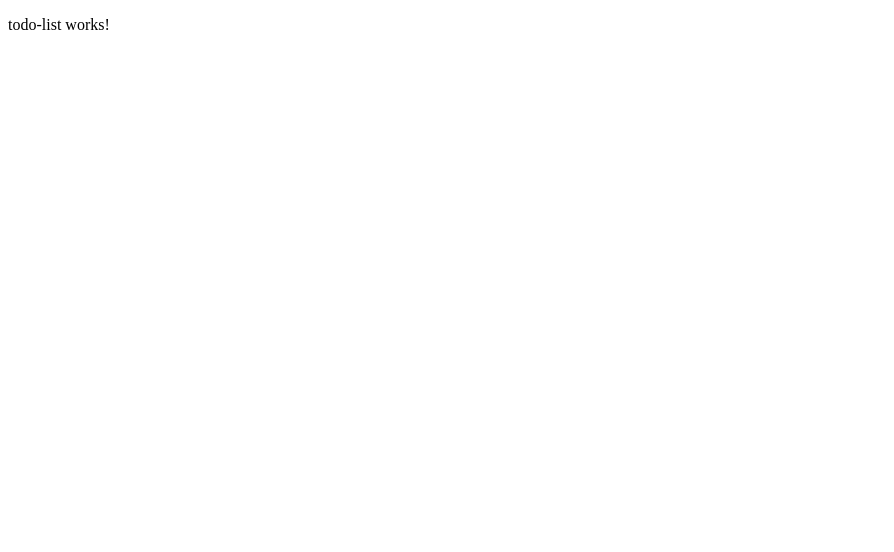
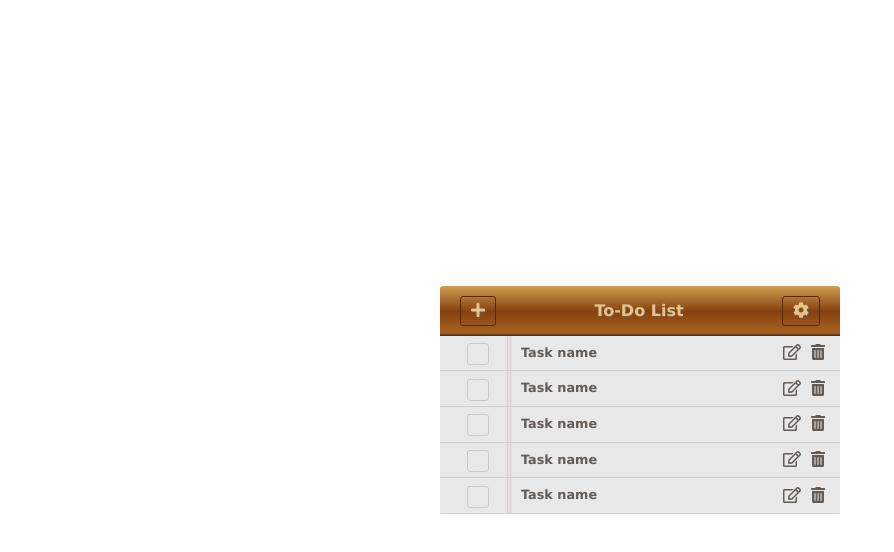
Before and after one commit to patryk-bejcer/mpc-todo-angular, an Angular app: page / in a window 1280 px wide. Shown: the top 552 px of the page, without its empty margins (0-894 px from the left). Built offline with nearby package versions, Linux system fonts and the light colour scheme.

Commit message:
Created HTML + SCSS structure for item/list/add components.

```diff
--- a/package.json
+++ b/package.json
@@ -19,6 +19,7 @@
     "@angular/platform-browser": "~10.0.4",
     "@angular/platform-browser-dynamic": "~10.0.4",
     "@angular/router": "~10.0.4",
+    "@fortawesome/fontawesome-free": "^5.14.0",
     "rxjs": "~6.5.5",
     "tslib": "^2.0.0",
     "zone.js": "~0.10.3"
--- a/src/app/app.component.scss
+++ b/src/app/app.component.scss
@@ -0,0 +1,6 @@
+.app-container {
+  height: 100%;
+  display: flex;
+  justify-content: center;
+  align-items: center;
+}
--- a/src/app/components/todo/todo-add/todo-add.component.html
+++ b/src/app/components/todo/todo-add/todo-add.component.html
@@ -1 +1,15 @@
-<p>todo-add works!</p>
+<div class="todo-add-popup">
+    <div class="todo-add-popup__close">
+      <i class="fas fa-times"></i>
+    </div>
+    <form class="todo-add-popup__form">
+      <label for="task-name">Please enter the task name</label>
+      <div class="todo-add-popup__input">
+        <input id="task-name" type="text">
+        <div class="todo-add-popup__add-btn">
+          <i class="fas fa-plus"></i>
+          <span>Add</span>
+        </div>
+      </div>
+    </form>
+</div>
--- a/src/app/components/todo/todo-add/todo-add.component.scss
+++ b/src/app/components/todo/todo-add/todo-add.component.scss
@@ -0,0 +1,62 @@
+@import "../../../../assets/scss/variables";
+
+.todo-add-popup {
+  display: none;
+  position: absolute;
+  width: 100%;
+  height: 100%;
+  left: 0;
+  top: 0;
+  //display: flex;
+  align-items: center;
+  justify-content: center;
+  background: #FFF;
+  flex-direction: column;
+  z-index: 1000;
+
+  &__close {
+    position: absolute;
+    right: 20px;
+    top: 10px;
+    background: transparent;
+    border: none;
+    font-size: 2rem;
+
+    &:hover {
+      cursor: pointer;
+    }
+  }
+
+  &__form {
+    //
+    label {
+      font-size: .875rem;
+    }
+  }
+
+  &__input {
+    display: flex;
+    margin-top: 5px;
+  }
+
+  &__add-btn {
+    border-radius: 3px;
+    padding: 8px 10px;
+    border:0;
+    color: $color-primary;
+    margin-left: .625rem;
+    background: $color-secondary;
+    font-size: .875rem;
+    transition: all .15s ease-in;
+
+    &:hover {
+      cursor: pointer;
+      background: $color-primary;
+      color:$color-secondary;
+    }
+
+    i {
+      margin-right: .5rem;
+    }
+  }
+}
--- a/src/app/components/todo/todo-item/todo-item.component.html
+++ b/src/app/components/todo/todo-item/todo-item.component.html
@@ -1 +1,23 @@
-<p>todo-item works!</p>
+<div class="todo-item">
+
+  <div class="todo-item__status">
+    <label class="custom-checkbox">
+      <input type="checkbox">
+      <span class="checkmark"></span>
+    </label>
+  </div>
+
+  <div class="todo-item__task">
+      <span class="todo-item__title">Task name</span>
+  </div>
+
+  <div class="todo-item__actions">
+    <div class="todo-item__btn todo-item__btn--edit">
+      <i class="far fa-edit"></i>
+    </div>
+    <div class="todo-item__btn todo-item__btn--remove">
+      <i class="fas fa-trash-alt"></i>
+    </div>
+  </div>
+
+</div>
--- a/src/app/components/todo/todo-item/todo-item.component.scss
+++ b/src/app/components/todo/todo-item/todo-item.component.scss
@@ -0,0 +1,53 @@
+@import "../../../../assets/scss/variables";
+
+.todo-item {
+  display: flex;
+  border-bottom: 1px solid $color-gray;
+
+  &__status {
+    display: flex;
+    align-items: center;
+    justify-content: center;
+    border-right: 1px solid $color-accent;
+    padding: 5px 5px 5px 27px;
+  }
+
+  &__task {
+    display: flex;
+    align-items: center;
+    border-left: 1px solid $color-accent;
+    margin-left: 2px;
+    padding: 10px;
+
+    span {
+      font-size: .8rem;
+      font-weight: bold;
+    }
+  }
+
+  &__actions {
+    display: flex;
+    align-items: center;
+    justify-self: flex-end;
+    margin-left: auto;
+    margin-right: 10px;
+  }
+
+  &__btn {
+    padding:0 5px;
+
+    i {
+      transition: color .15s ease-in-out;
+    }
+
+    &:hover {
+      &:hover {
+        cursor: pointer;
+
+        i {
+          color: $color-primary;
+        }
+      }
+    }
+  }
+}
--- a/src/app/components/todo/todo-list/todo-list.component.html
+++ b/src/app/components/todo/todo-list/todo-list.component.html
@@ -1 +1,25 @@
-<p>todo-list works!</p>
+<app-todo-add></app-todo-add>
+
+<div class="todo-list">
+
+  <div class="todo-list__nav">
+    <div class="todo-list__btn todo-list__btn--add">
+      <i class="fas fa-plus"></i>
+    </div>
+    <div class="todo-list__title">
+      <h1>To-Do List</h1>
+    </div>
+    <div class="todo-list__btn todo-list__btn--gear">
+      <i class="fas fa-cog"></i>
+    </div>
+  </div>
+
+  <div class="todo-list__tasks-list">
+    <app-todo-item></app-todo-item>
+    <app-todo-item></app-todo-item>
+    <app-todo-item></app-todo-item>
+    <app-todo-item></app-todo-item>
+    <app-todo-item></app-todo-item>
+  </div>
+
+</div>
--- a/src/app/components/todo/todo-list/todo-list.component.scss
+++ b/src/app/components/todo/todo-list/todo-list.component.scss
@@ -0,0 +1,58 @@
+@import "../../../../assets/scss/variables";
+@import "../../../../assets/scss/mixins";
+
+.todo-list {
+  background: $color-light;
+  max-width: 100%;
+  width: 400px;
+  border-radius: 3px;
+
+  @include respond-to('small') {
+    width: 100%;
+  }
+
+  &__nav {
+    @include default-gradient;
+    display: flex;
+    align-items: center;
+    justify-content: space-between;
+    padding: 5px 20px;
+    border-top-right-radius: 3px;
+    border-top-left-radius: 3px;
+  }
+
+  &__btn {
+    padding: 5px 10px;
+    border: 1px solid $color-secondary;
+    border-radius: 3px;
+    color: $color-primary;
+    text-shadow: $text-shadow-primary;
+
+    i {
+      transition: transform .3s ease-in-out;
+    }
+
+    &:hover {
+      cursor: pointer;
+
+      i {
+        transform: rotate(90deg);
+      }
+    }
+  }
+
+  &__title {
+    padding:0 10px;
+
+    h1 {
+      font-size: 1rem;
+      color: $color-primary;
+      text-shadow: $text-shadow-primary;
+    }
+  }
+
+  &__tasks-list {
+    min-height: 50px;
+  }
+
+}
--- a/src/assets/scss/_mixins.scss
+++ b/src/assets/scss/_mixins.scss
@@ -0,0 +1,34 @@
+// Default gradient.
+@mixin default-gradient {
+  background: #d09e4e;
+  background: -moz-linear-gradient(top, #d09e4e 0%, #854111 51%, #a9621e 94%, #4d2508 100%); /* FF3.6-15 */
+  background: -webkit-linear-gradient(top, #d09e4e 0%,#854111 51%,#a9621e 94%,#4d2508 100%); /* Chrome10-25,Safari5.1-6 */
+  background: linear-gradient(to bottom, #d09e4e 0%,#854111 51%,#a9621e 94%,#4d2508 100%); /* W3C, IE10+, FF16+, Chrome26+, Opera12+, Safari7+ */
+  filter: progid:DXImageTransform.Microsoft.gradient( startColorstr='#d09e4e', endColorstr='#4d2508',GradientType=0 ); /* IE6-9 */
+}
+
+// Define breakpoints.
+$breakpoints: (
+  'small':  576px,
+  'medium': 767px,
+  'large':  1200px
+) !default;
+
+// Mixin to manage responsive breakpoints
+// @param {String} $breakpoint - Breakpoint name
+// @require $breakpoints
+@mixin respond-to($breakpoint) {
+  // If the key exists in the map
+  @if map-has-key($breakpoints, $breakpoint) {
+    // Prints a media query based on the value
+    @media (max-width: map-get($breakpoints, $breakpoint)) {
+      @content;
+    }
+  }
+
+    // If the key doesn't exist in the map
+  @else {
+    @warn "Unfortunately, no value could be retrieved from `#{$breakpoint}`. "
+        + "Available breakpoints are: #{map-keys($breakpoints)}.";
+  }
+}
--- a/src/assets/scss/_variables.scss
+++ b/src/assets/scss/_variables.scss
@@ -0,0 +1,11 @@
+// Colors variables.
+$color-light:#e8e8e8;
+$color-dark: #625c58;
+$color-dark-light: #837e7b;
+$color-primary: #eac383;
+$color-secondary: #59260b;
+$color-accent: #dec6c6;
+$color-gray: #cfd1d5;
+
+// Others.
+$text-shadow-primary: 1px 1px 1px $color-dark;
--- a/src/index.html
+++ b/src/index.html
@@ -5,6 +5,7 @@
   <title>MpcTodo</title>
   <base href="/">
   <meta name="viewport" content="width=device-width, initial-scale=1">
+  <link rel="stylesheet" href="https://unpkg.com/purecss@1.0.1/build/base-min.css">
   <link rel="icon" type="image/x-icon" href="favicon.ico">
 </head>
 <body>
--- a/src/styles.scss
+++ b/src/styles.scss
@@ -1 +1,83 @@
 /* You can add global styles to this file, and also import other style files */
+@import "~@fortawesome/fontawesome-free/css/all.min.css";
+@import "assets/scss/variables";
+
+html {
+  font-size: 100%;
+  font-family: Verdana, serif;
+  height: 100%;
+  position: relative;
+  color:$color-dark;
+}
+
+body {
+  height: 100%;
+  position: relative;
+}
+
+/* Customize the label (the custom-checkbox) */
+.custom-checkbox {
+  display: block;
+  position: relative;
+  padding-left: 35px;
+  margin-bottom: 12px;
+  cursor: pointer;
+  font-size: 22px;
+  -webkit-user-select: none;
+  -moz-user-select: none;
+  -ms-user-select: none;
+  user-select: none;
+}
+
+/* Hide the browser's default checkbox */
+.custom-checkbox input {
+  position: absolute;
+  opacity: 0;
+  cursor: pointer;
+  height: 0;
+  width: 0;
+}
+
+/* Create a custom checkbox */
+.checkmark {
+  position: absolute;
+  top: -4px;
+  left: 0;
+  height: 20px;
+  width: 20px;
+  border:1px solid #c7c9ce;
+  border-radius: 3px;
+}
+
+/* On mouse-over, add a grey background color */
+.custom-checkbox:hover input ~ .checkmark {
+  //background-color: #ccc;
+}
+
+/* When the checkbox is checked, add a blue background */
+.custom-checkbox input:checked ~ .checkmark {
+  background-color: transparent;
+}
+
+/* Create the checkmark/indicator (hidden when not checked) */
+.checkmark:after {
+  content: "";
+  position: absolute;
+  display: none;
+}
+
+/* Show the checkmark when checked */
+.custom-checkbox input:checked ~ .checkmark:after {
+  display: block;
+}
+
+/* Style the checkmark/indicator */
+.custom-checkbox .checkmark:after {
+  left: 9px;
+  top: -9px;
+  width: 7px;
+  height: 21px;
+  border: solid #6e6963;
+  border-width: 0 4px 4px 0;
+  transform: rotate(40deg);
+}
```
Also changed, not shown: 1 other file (tests, documents, lock files or other folders).
